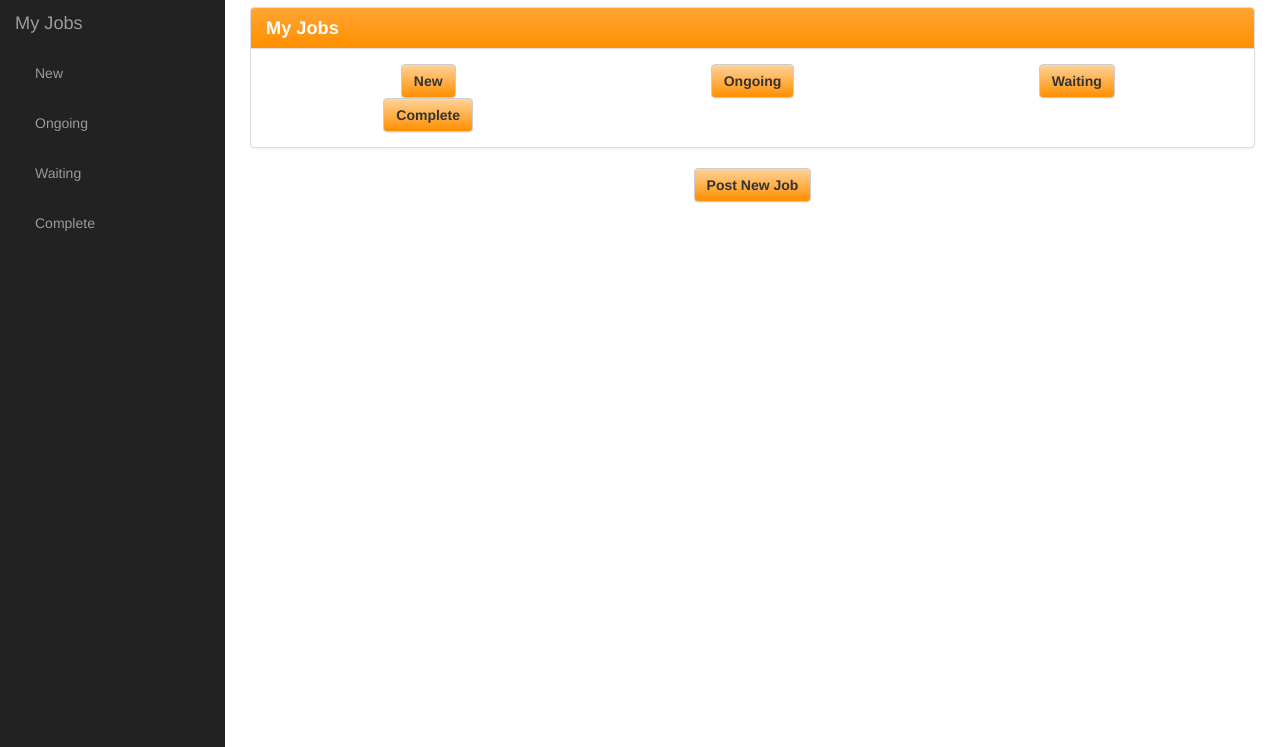
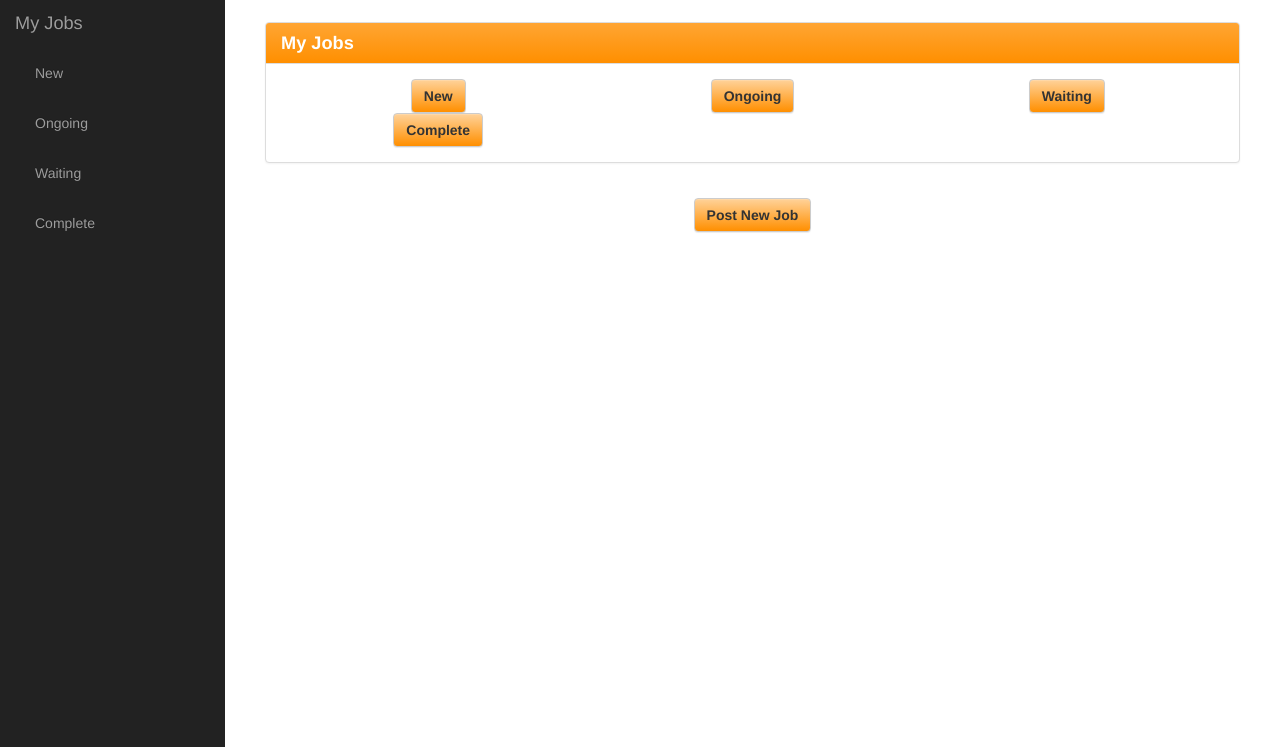
Before and after one commit to brandiqa/DumaChallengeApp, a website: page www/dashboard.html in a window 1280 px wide. Shown: the part 53-800 px from the top of the page. Drawn offline with nearby package versions, Linux system fonts and the light colour scheme; some packages are replaced by stand-ins of ours; a script that the page names is missing.

Commit message:
Added spacing to view-container

```diff
--- a/www/less/dashboard.less
+++ b/www/less/dashboard.less
@@ -21,6 +21,10 @@
 @orange: #FF8F00;
 
 //Styles
+body {
+	overflow-x: hidden;
+	margin-bottom: 30px;
+}
 
 @media(min-width:768px) {
 	body {
@@ -36,6 +40,10 @@
 
 #logo {
 	width: 180px;
+}
+
+.view-container {
+	margin: 15px;
 }
 
 .btn-default {
--- a/www/less/theme.less
+++ b/www/less/theme.less
@@ -25,6 +25,11 @@
 body {
 	padding-top: 10px;
 	overflow-x: hidden;
+	margin-bottom: 30px;
+}
+
+.view-container {
+	margin: 15px;
 }
 
 #logo {
@@ -80,10 +85,6 @@ form {
 	}
 }
 
-#signupForm {
-
-}
-
 #loginForm {
 	margin-top: 30px;
 }
```
Also changed, not shown: www/css/dashboard.css, www/css/theme.css.
